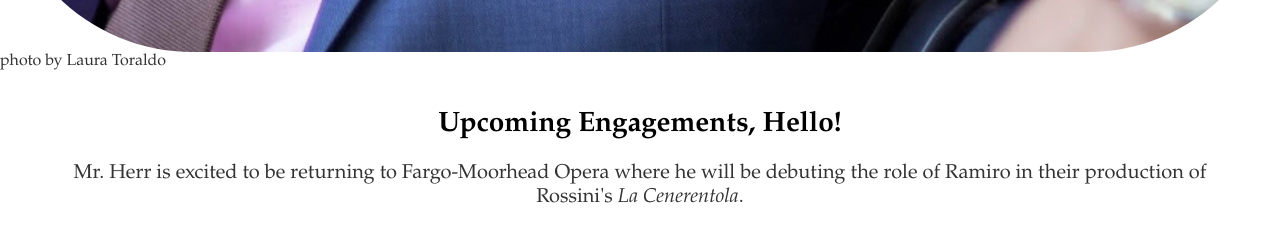
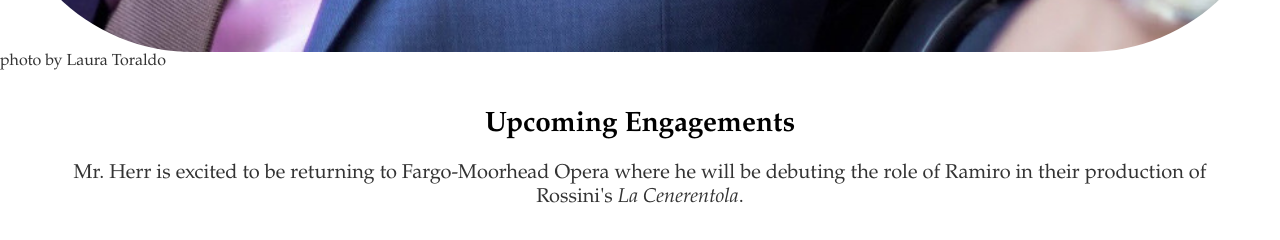
Before and after one commit to leemlb06pmi/leemlb06pmi.github.io, a Jekyll site: the page built from index.html, in a window 1280 px wide. Shown: the part 1548-1788 px from the top of the page. Built offline with Jekyll 4.4.1, drawn with Linux system fonts in a browser that asks for light colours.

Commit message:
Update index.html

```diff
--- a/index.html
+++ b/index.html
@@ -16,11 +16,11 @@ title: Miles Herr, Tenor
 		<div class = "column right" >
 			<br>
 			<blockquote>
-				<h1 style="font-size:1.75em;">Upcoming Engagements, Hello!</h1>
+				<h1 style="font-size:1.75em;">Upcoming Engagements</h1>
 				<p style="text-align:center;">Mr. Herr is excited to be returning to Fargo-Moorhead Opera where he will be debuting the role of Ramiro in their production of Rossini's <em> La Cenerentola</em>.</p>
+			<br>
+				<!--<p>Something to go here.. like a review? or.. idk, anything?</p>-->
 			</blockquote>
-			<br>
-			<!--<p>Something to go here.. like a review? or.. idk, anything?</p>-->
 		</div>
 	</div>
 </div><!-- /.blurb -->
```
